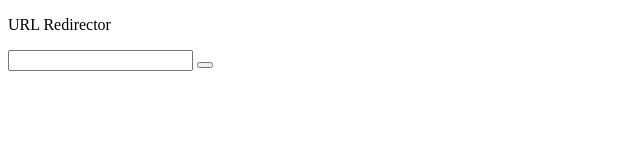
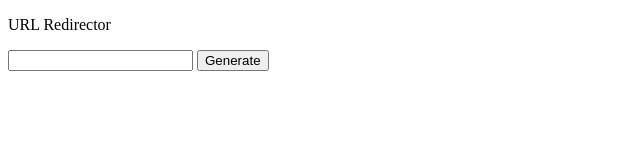
Before and after one commit to GetGet99/Getty-link-redirector, a plain HTML site: page index.html in a window 1280 px wide. Shown: the whole page, without its empty margins (0-640 px from the left). Drawn offline with Linux system fonts and the light colour scheme.

Commit message:
Update index.html

```diff
--- a/index.html
+++ b/index.html
@@ -8,7 +8,7 @@
             URL Redirector
         </p>
         <input id="url" type="text">
-        <button id="B"></button>
+        <button id="B">Generate</button>
         <script>
             var A = document.getElementById("url");
             var B = document.getElementById("B");
```
